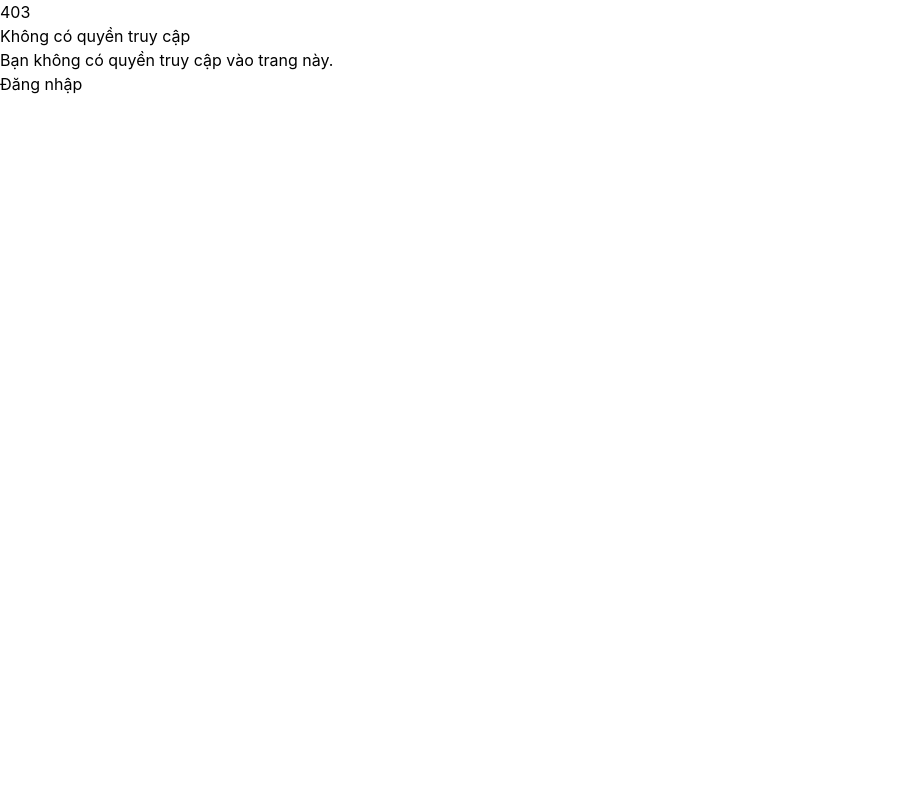
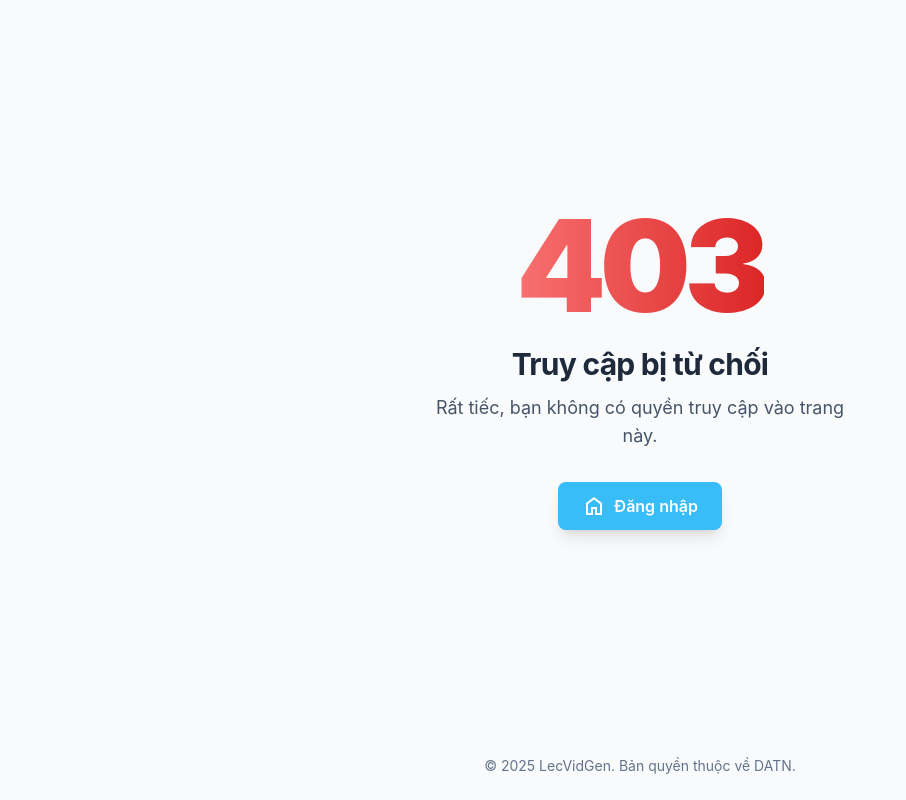
Before and after one commit to leanhduc03/Lecture-Video-Generate-FE, a React (Create React App) app: page /unauthorized in a window 1280 px wide. Shown: the whole page, without its empty margins (0-906 px from the left). Built offline with nearby package versions, Linux system fonts and the light colour scheme.

Commit message:
ui: 404, 403

```diff
--- a/public/index.html
+++ b/public/index.html
@@ -3,6 +3,7 @@
   <head>
     <meta charset="utf-8" />
     <link rel="icon" type="image/svg+xml" href="%PUBLIC_URL%/asset/favicon.svg" />
+    <link href="https://fonts.googleapis.com/css2?family=Material+Symbols+Outlined:wght@400" rel="stylesheet"/>
     <meta name="viewport" content="width=device-width, initial-scale=1" />
     <meta name="theme-color" content="#000000" />
     <meta
--- a/src/pages/NotFound.tsx
+++ b/src/pages/NotFound.tsx
@@ -1,10 +1,32 @@
+import { Link } from "react-router-dom";
+
 const NotFound = () => {
   return (
-    <div className="not-found">
-      <h1>404</h1>
-      <h2>Trang không tồn tại</h2>
-      <p>Rất tiếc, trang bạn đang tìm kiếm không tồn tại hoặc đã bị di chuyển.</p>
-      <a href="/" className="back-link">Quay lại trang chủ</a>
+    <div className="bg-background-light font-display text-slate-800 antialiased">
+      <div className="flex flex-col min-h-screen">
+          <main className="flex-grow container mx-auto px-4 sm:px-6 lg:px-8 flex items-center justify-center">
+              <div className="text-center py-16">
+                  <div className="relative inline-block">
+                    <span className="material-symbols-outlined text-8xl text-primary/30 -top-8 -left-12 -z-10 transform rotate-12">movie</span>
+                    <span className="material-symbols-outlined text-6xl text-primary/20 -bottom-10 right-4 -z-10 transform -rotate-6">slideshow</span>
+                    <h1 className="text-8xl md:text-9xl font-black text-slate-900 tracking-tighter bg-clip-text text-transparent bg-gradient-to-r from-slate-300 to-slate-500">404</h1>
+                  </div>
+                  <h2 className="mt-4 text-2xl md:text-3xl font-bold text-slate-800 tracking-tight">Trang không tồn tại</h2>
+                  <p className="mt-3 text-lg text-slate-600 max-w-md mx-auto">Rất tiếc, không tìm thấy trang bạn yêu cầu.</p>
+                  <div className="mt-8">
+                    <Link to='/login' className="inline-flex items-center gap-2 bg-primary text-white font-semibold px-6 py-3 rounded-lg shadow-lg hover:bg-sky-500 transition-all transform hover:scale-105 focus:outline-none focus:ring-2 focus:ring-primary focus:ring-opacity-75 focus:ring-offset-2 focus:ring-offset-background-light">
+                        <span className="material-symbols-outlined">home</span>
+                        Về trang chủ
+                    </Link>
+                  </div>
+              </div>
+          </main>
+          <footer className="mt-auto py-6">
+              <div className="container mx-auto px-4 sm:px-6 lg:px-8 text-center text-sm text-slate-500">
+                  <p>© 2025 LecVidGen. Bản quyền thuộc về DATN.</p>
+              </div>
+          </footer>
+      </div>
     </div>
   );
 };
--- a/src/pages/Unauthorized.tsx
+++ b/src/pages/Unauthorized.tsx
@@ -5,26 +5,38 @@ const Unauthorized = () => {
   const { isAuthenticated, isAdmin } = useAuth();
 
   return (
-    <div className="unauthorized">
-      <h1>403</h1>
-      <h2>Không có quyền truy cập</h2>
-      <p>Bạn không có quyền truy cập vào trang này.</p>
-
-      {isAuthenticated && (
-        <p>
-          <Link to={isAdmin ? "/admin/dashboard" : "/dashboard"} className="back-link">
-            Quay lại trang điều khiển
-          </Link>
-        </p>
-      )}
-
-      {!isAuthenticated && (
-        <p>
-          <Link to="/login" className="back-link">
-            Đăng nhập
-          </Link>
-        </p>
-      )}
+    <div className="bg-background-light font-display text-slate-800 antialiased">
+      <div className="flex flex-col min-h-screen">
+        <main className="flex-grow container mx-auto px-4 sm:px-6 lg:px-8 flex items-center justify-center">
+          <div className="text-center py-16">
+            <div className="relative inline-block">
+              <span className="material-symbols-outlined text-8xl text-red-500/30 absolute -top-8 -left-12 -z-10 transform rotate-12">lock</span>
+              <span className="material-symbols-outlined text-6xl text-red-500/20 absolute -bottom-10 right-4 -z-10 transform -rotate-6">gpp_bad</span>
+              <h1 className="text-8xl md:text-9xl font-black text-slate-900 tracking-tighter bg-clip-text text-transparent bg-gradient-to-r from-red-400 to-red-600">403</h1>
+            </div>
+            <h2 className="mt-4 text-2xl md:text-3xl font-bold text-slate-800 tracking-tight">Truy cập bị từ chối</h2>
+            <p className="mt-3 text-lg text-slate-600 max-w-md mx-auto">Rất tiếc, bạn không có quyền truy cập vào trang này.</p>
+            <div className="mt-8">
+              {isAuthenticated ? (
+                <Link to={isAdmin ? "/admin/dashboard" : "/dashboard"} className="inline-flex items-center gap-2 bg-primary text-white font-semibold px-6 py-3 rounded-lg shadow-lg hover:bg-sky-500 transition-all transform hover:scale-105 focus:outline-none focus:ring-2 focus:ring-primary focus:ring-opacity-75 focus:ring-offset-2 focus:ring-offset-background-light">
+                  <span className="material-symbols-outlined">home</span>
+                  Về trang chủ
+                </Link>
+              ) : (
+                <Link to="/login" className="inline-flex items-center gap-2 bg-primary text-white font-semibold px-6 py-3 rounded-lg shadow-lg hover:bg-sky-500 transition-all transform hover:scale-105 focus:outline-none focus:ring-2 focus:ring-primary focus:ring-opacity-75 focus:ring-offset-2 focus:ring-offset-background-light">
+                  <span className="material-symbols-outlined">home</span>
+                  Đăng nhập
+                </Link>
+              )}
+            </div>
+          </div>
+        </main>
+        <footer className="mt-auto py-6">
+          <div className="container mx-auto px-4 sm:px-6 lg:px-8 text-center text-sm text-slate-500">
+            <p>© 2025 LecVidGen. Bản quyền thuộc về DATN.</p>
+          </div>
+        </footer>
+      </div>
     </div>
   );
 };
--- a/tailwind.config.js
+++ b/tailwind.config.js
@@ -4,7 +4,16 @@ module.exports = {
     "./src/**/*.{js,jsx,ts,tsx}",
   ],
   theme: {
-    extend: {},
+    extend: {
+      colors: {
+        primary: "#38bdf8",
+        "background-light": "#f8fafc",
+        "background-dark": "#0f172a",
+      },
+      borderRadius: {
+        DEFAULT: "0.5rem",
+      },
+    },
   },
   plugins: [],
 }
```
